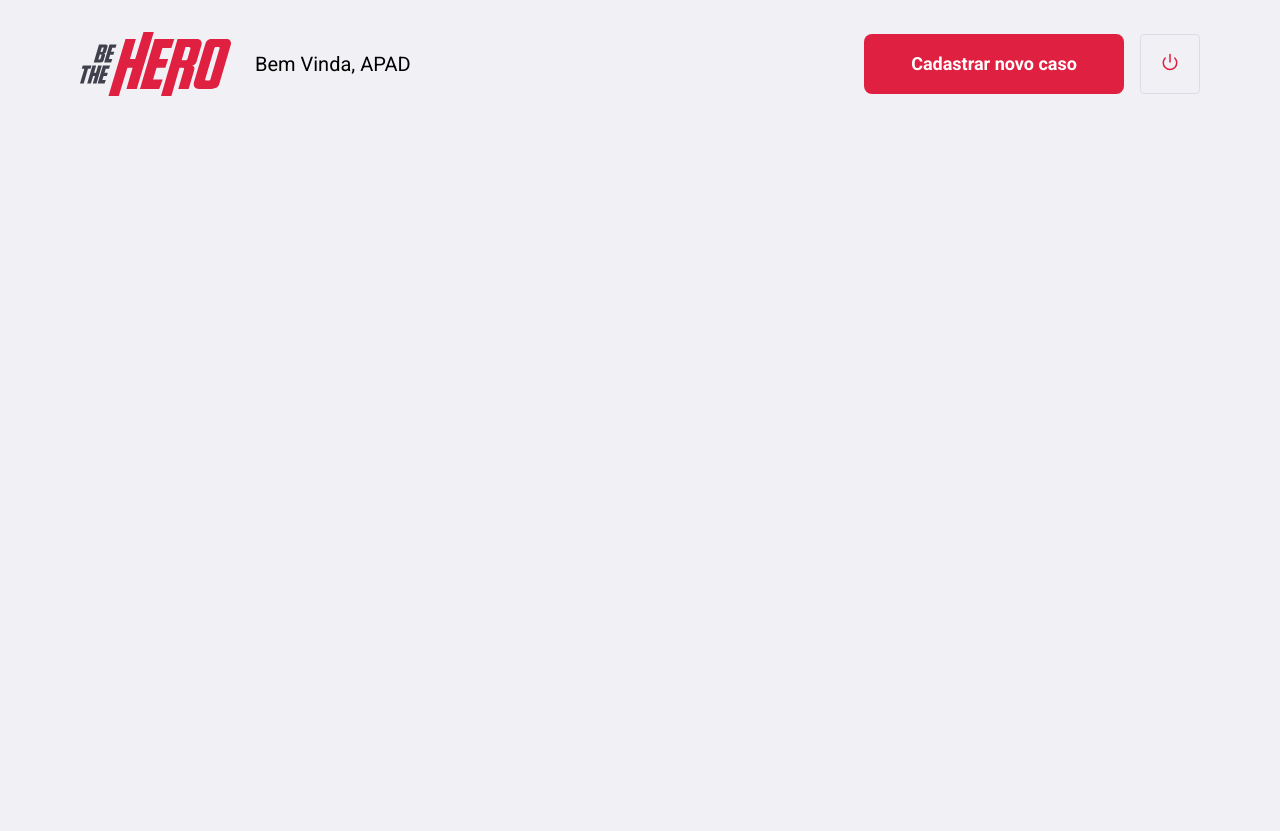
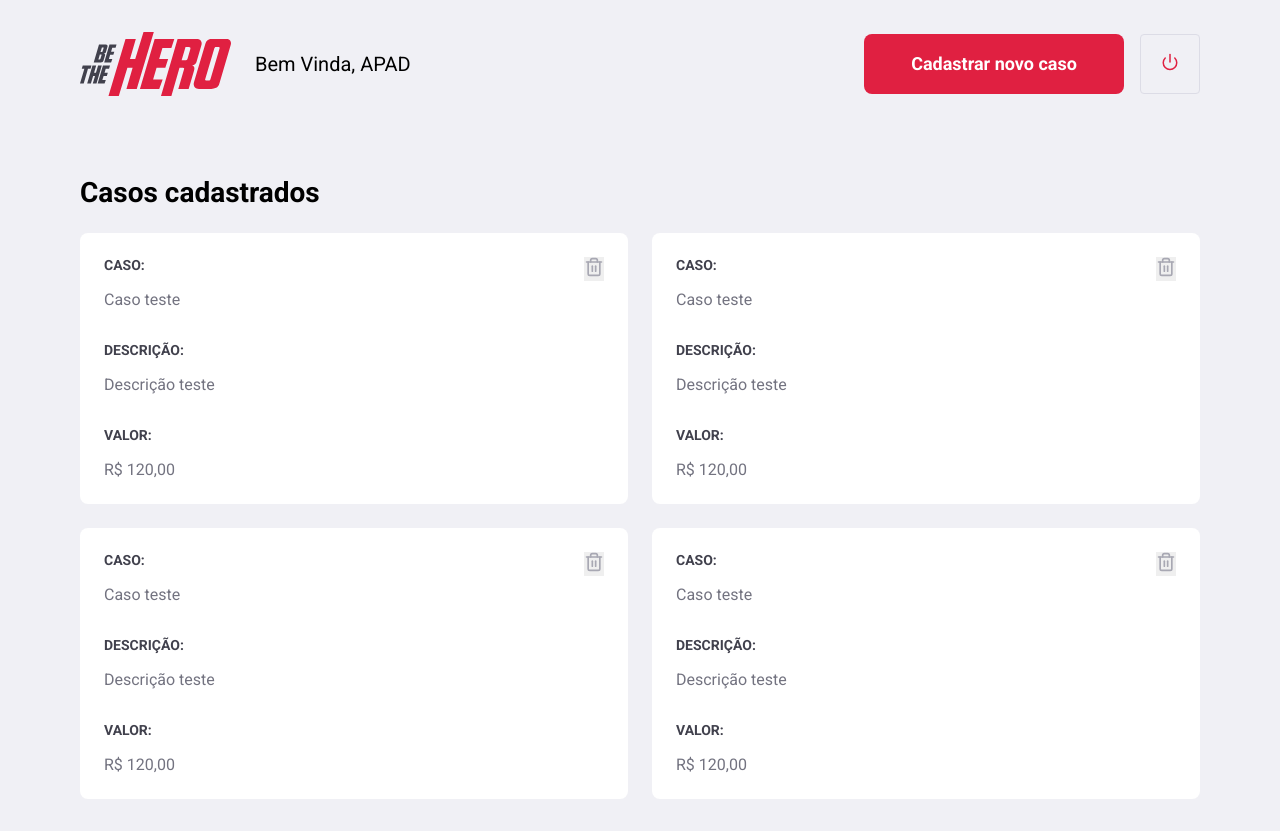
Before and after one commit to lhps/ONGs_JS, a React (Create React App) app in the folder frontend/: page /profile in a window 1280 px wide. Before the commit the page ends 800 px from the top, so only its background shows below. Built offline with nearby package versions, Linux system fonts and the light colour scheme.

Commit message:
Página Profile estilisada

```diff
--- a/frontend/src/pages/Profile/index.js
+++ b/frontend/src/pages/Profile/index.js
@@ -1,6 +1,6 @@
 import React from 'react';
 import {Link} from 'react-router-dom';
-import {FiPower} from 'react-icons/fi';
+import {FiPower, FiTrash2} from 'react-icons/fi';
 
 import logoImg from '../../assets/logo.svg';
 import './styles.css'
@@ -16,6 +16,69 @@
           <FiPower size={18} color="#E02041"/>
         </button>
       </header>
+
+      <h1>Casos cadastrados</h1>
+      <ul>
+        <li>
+          <strong>CASO:</strong>
+          <p>Caso teste</p>
+
+          <strong>DESCRIÇÃO:</strong>
+          <p>Descrição teste</p>
+
+          <strong>VALOR:</strong>
+          <p>R$ 120,00</p>
+
+          <button type="button">
+            <FiTrash2 size={20} color="#a8a8b3"/>
+          </button>
+        </li>
+
+        <li>
+          <strong>CASO:</strong>
+          <p>Caso teste</p>
+
+          <strong>DESCRIÇÃO:</strong>
+          <p>Descrição teste</p>
+
+          <strong>VALOR:</strong>
+          <p>R$ 120,00</p>
+
+          <button type="button">
+            <FiTrash2 size={20} color="#a8a8b3"/>
+          </button>
+        </li>
+
+        <li>
+          <strong>CASO:</strong>
+          <p>Caso teste</p>
+
+          <strong>DESCRIÇÃO:</strong>
+          <p>Descrição teste</p>
+
+          <strong>VALOR:</strong>
+          <p>R$ 120,00</p>
+
+          <button type="button">
+            <FiTrash2 size={20} color="#a8a8b3"/>
+          </button>
+        </li>
+
+        <li>
+          <strong>CASO:</strong>
+          <p>Caso teste</p>
+
+          <strong>DESCRIÇÃO:</strong>
+          <p>Descrição teste</p>
+
+          <strong>VALOR:</strong>
+          <p>R$ 120,00</p>
+
+          <button type="button">
+            <FiTrash2 size={20} color="#a8a8b3"/>
+          </button>
+        </li>
+      </ul>
     </div>
   );
 }
--- a/frontend/src/pages/Profile/styles.css
+++ b/frontend/src/pages/Profile/styles.css
@@ -38,3 +38,49 @@
 .profile-container header button:hover {
   border-color: #999;
 }
+
+.profile-container h1 {
+  margin-top: 80px;
+  margin-bottom: 24px;
+}
+
+.profile-container ul {
+  display: grid;
+  grid-template-columns: repeat(2, 1fr);
+  grid-gap: 24px;
+  list-style: none;
+}
+
+.profile-container ul li {
+  background: #fff;
+  padding: 24px;
+  border-radius: 8px;
+  position: relative;
+}
+
+.profile-container ul li button {
+  position: absolute;
+  right: 24px;
+  top: 24px;
+  border: 0;
+}
+
+.profile-container ul li button:hover{
+  opacity: 0.80;
+}
+
+.profile-container ul li strong {
+  display: block;
+  margin-bottom: 16px;
+  color: #41414d;
+}
+
+.profile-container ul li p + strong {
+  margin-top: 32px;
+}
+
+.profile-container ul li p {
+  color: #737380;
+  line-height: 21px;
+  font-size: 16px;
+}
```
